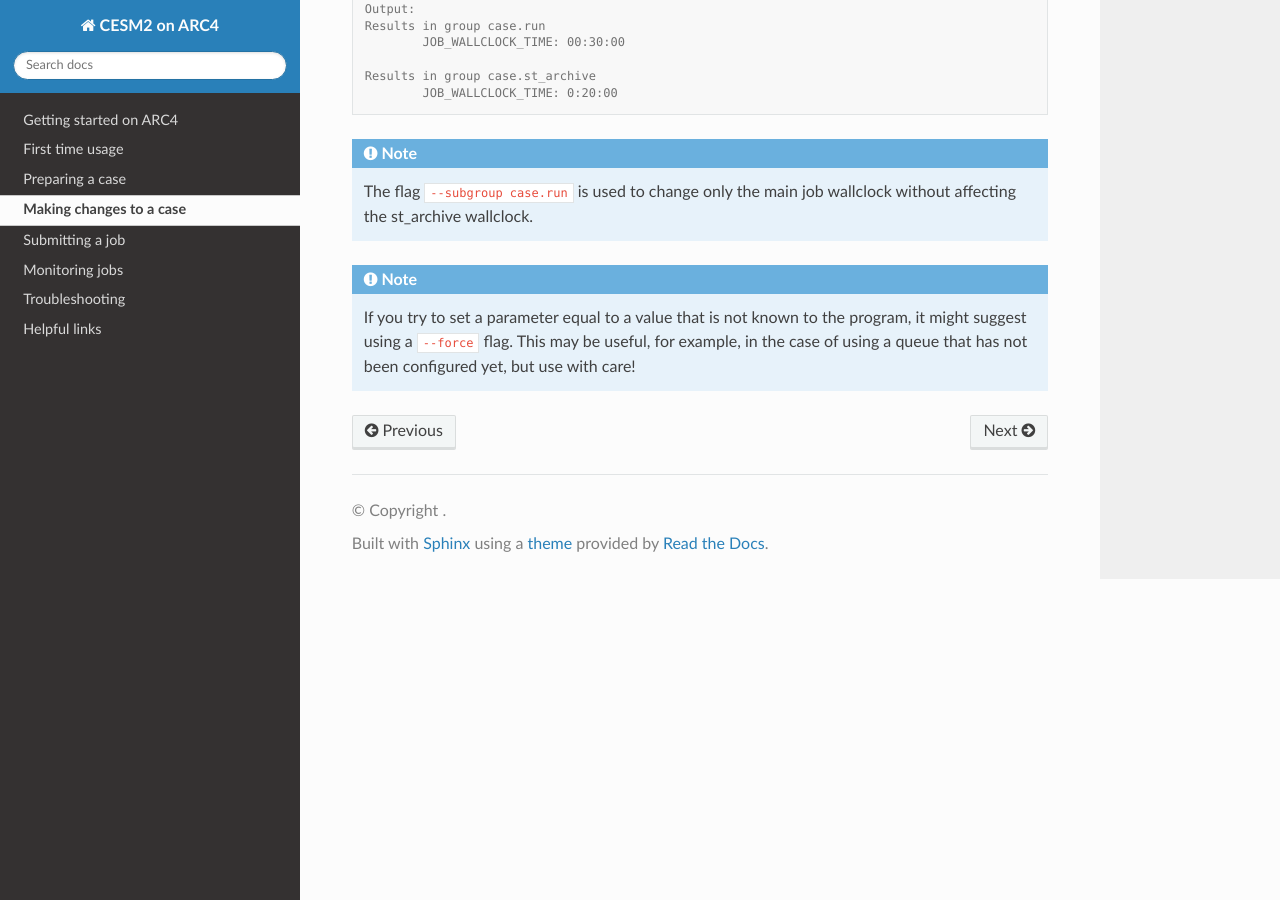
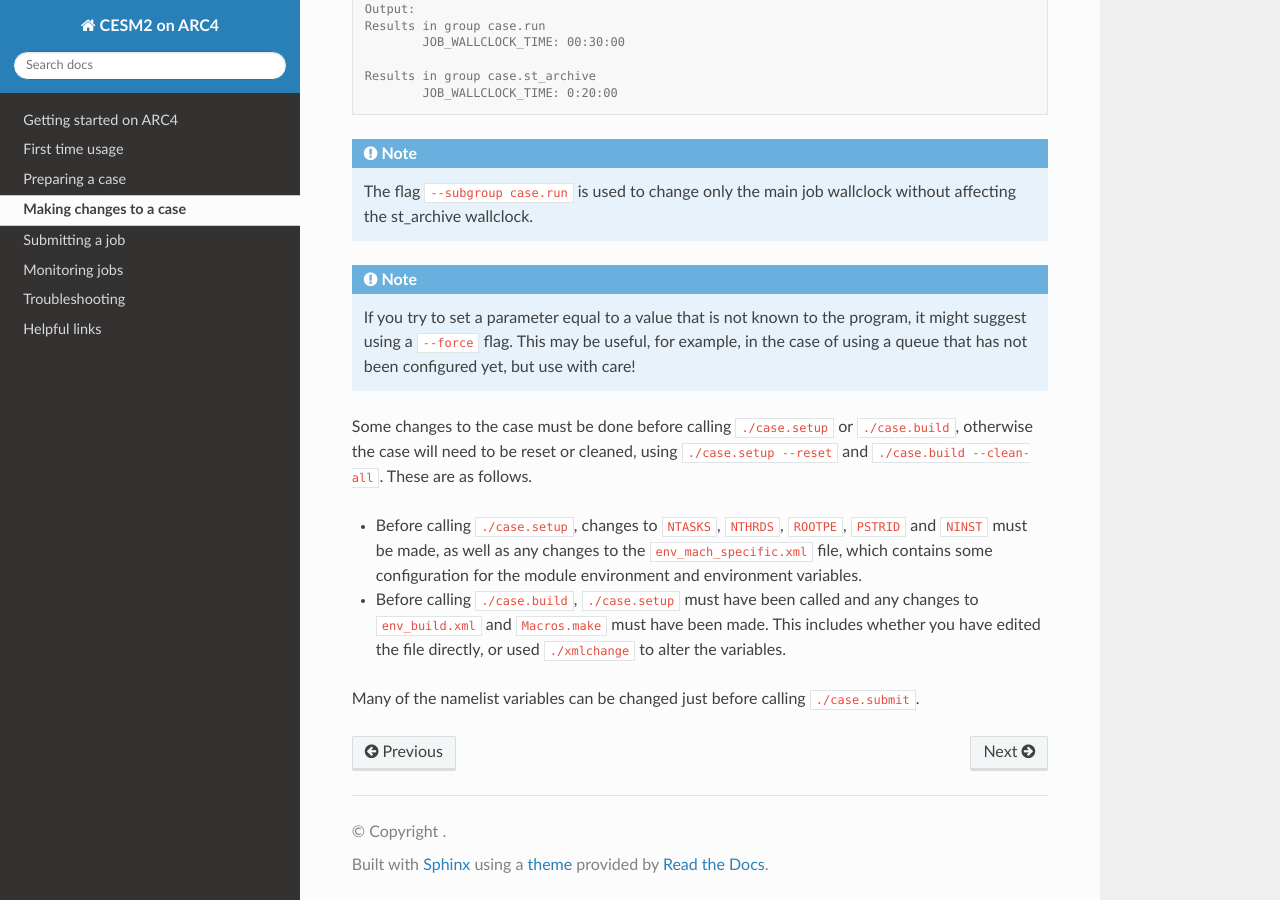
Before and after one commit to cemac-ccs/cesm2_arc4_rtd, a Sphinx documentation site: the page built from docs/source/making_changes.rst, in a window 1280 px wide and 900 px high, scrolled down 1055 px. Built offline with Sphinx 7.4.7 and the Read the Docs theme 2.0.0, drawn with Linux system fonts in a browser that asks for light colours.

Commit message:
Information about when to reset and clean the build.

```diff
--- a/docs/source/making_changes.rst
+++ b/docs/source/making_changes.rst
@@ -63,3 +63,12 @@ For example to change the wallclock time to 30 minutes, without knowing the exac
 .. note::
 
    If you try to set a parameter equal to a value that is not known to the program, it might suggest using a ``--force`` flag. This may be useful, for example, in the case of using a queue that has not been configured yet, but use with care!
+
+
+Some changes to the case must be done before calling ``./case.setup`` or ``./case.build``, otherwise the case will need to be reset or cleaned, using ``./case.setup --reset`` and ``./case.build --clean-all``. These are as follows.
+
+* Before calling ``./case.setup``, changes to ``NTASKS``, ``NTHRDS``, ``ROOTPE``, ``PSTRID`` and ``NINST`` must be made, as well as any changes to the ``env_mach_specific.xml`` file, which contains some configuration for the module environment and environment variables.
+
+* Before calling ``./case.build``, ``./case.setup`` must have been called and any changes to ``env_build.xml`` and ``Macros.make`` must have been made. This includes whether you have edited the file directly, or used ``./xmlchange`` to alter the variables.
+
+Many of the namelist variables can be changed just before calling ``./case.submit``.
```
